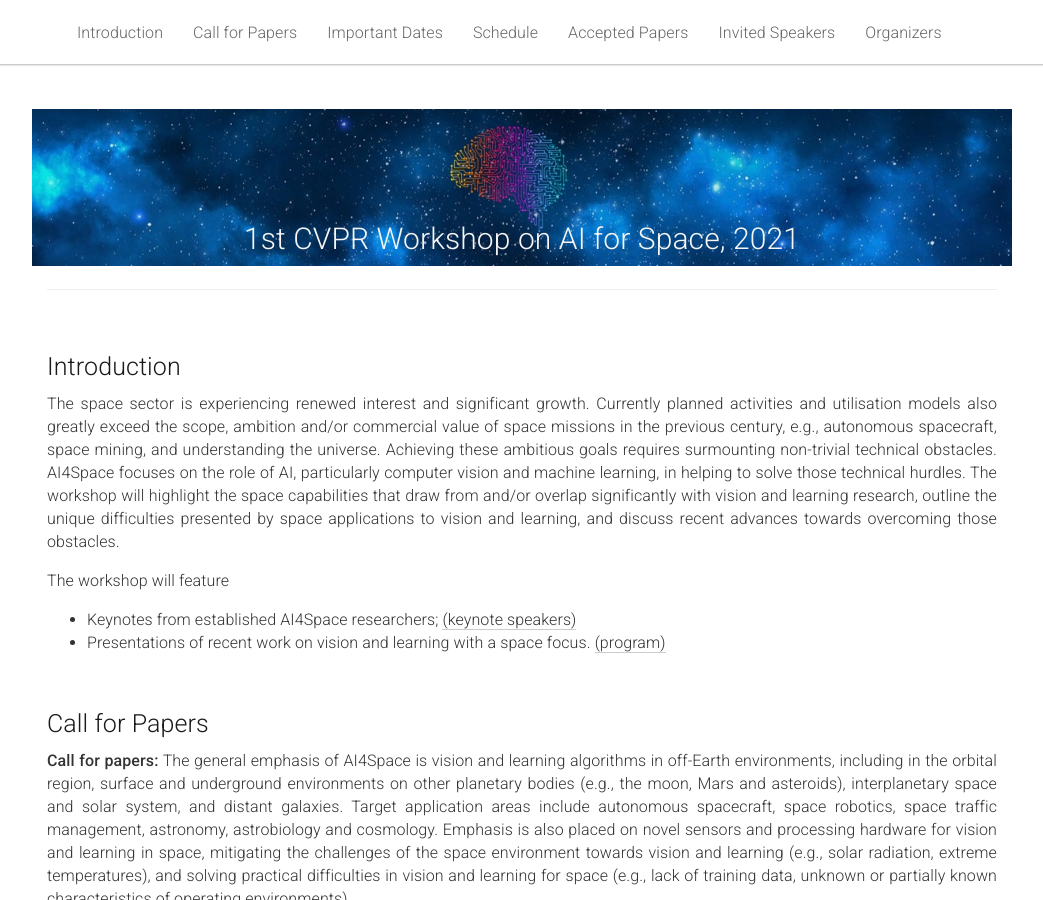
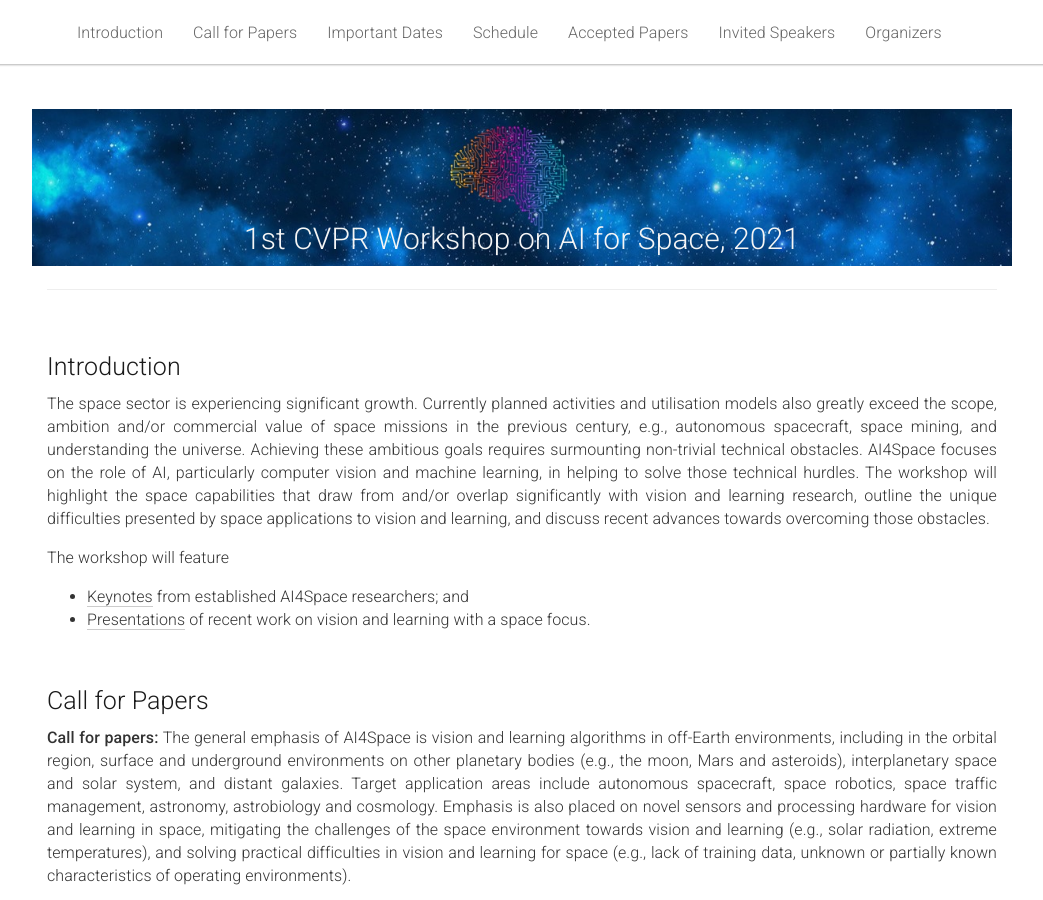
Before and after one commit to AIforSpace/2024, a Jekyll site: the page built from _pages/home.md, in a window 1280 px wide and 900 px high. Shown: the whole window, without its empty margins (118-1161 px from the left). Built offline with Jekyll 4.4.1, drawn with Linux system fonts in a browser that asks for light colours.

Commit message:
Update home.md

```diff
--- a/_pages/home.md
+++ b/_pages/home.md
@@ -40,13 +40,13 @@
 <div class="row">
   <div class="col-xs-12">
     <p>
-    The space sector is experiencing renewed interest and significant growth. Currently planned activities and utilisation models also greatly exceed the scope, ambition and/or commercial value of space missions in the previous century, e.g., autonomous spacecraft, space mining, and understanding the universe. Achieving these ambitious goals requires surmounting non-trivial technical obstacles. AI4Space focuses on the role of AI, particularly computer vision and machine learning, in helping to solve those technical hurdles. The workshop will highlight the space capabilities that draw from and/or overlap significantly with vision and learning research, outline the unique difficulties presented by space applications to vision and learning, and discuss recent advances towards overcoming those obstacles.
+    The space sector is experiencing significant growth. Currently planned activities and utilisation models also greatly exceed the scope, ambition and/or commercial value of space missions in the previous century, e.g., autonomous spacecraft, space mining, and understanding the universe. Achieving these ambitious goals requires surmounting non-trivial technical obstacles. AI4Space focuses on the role of AI, particularly computer vision and machine learning, in helping to solve those technical hurdles. The workshop will highlight the space capabilities that draw from and/or overlap significantly with vision and learning research, outline the unique difficulties presented by space applications to vision and learning, and discuss recent advances towards overcoming those obstacles.
     </p>
     <p>
     The workshop will feature
     <ul>
-      <li>Keynotes from established AI4Space researchers; <a href='#speakers'>(keynote speakers)</a></li>
-      <li>Presentations of recent work on vision and learning with a space focus. <a href='#schedule'>(program)</a></li>
+      <li><a href='#speakers'>Keynotes</a> from established AI4Space researchers; and</li>
+      <li><a href='#schedule'>Presentations</a> of recent work on vision and learning with a space focus.</li>
     </ul>
     </p>
   </div>
```
